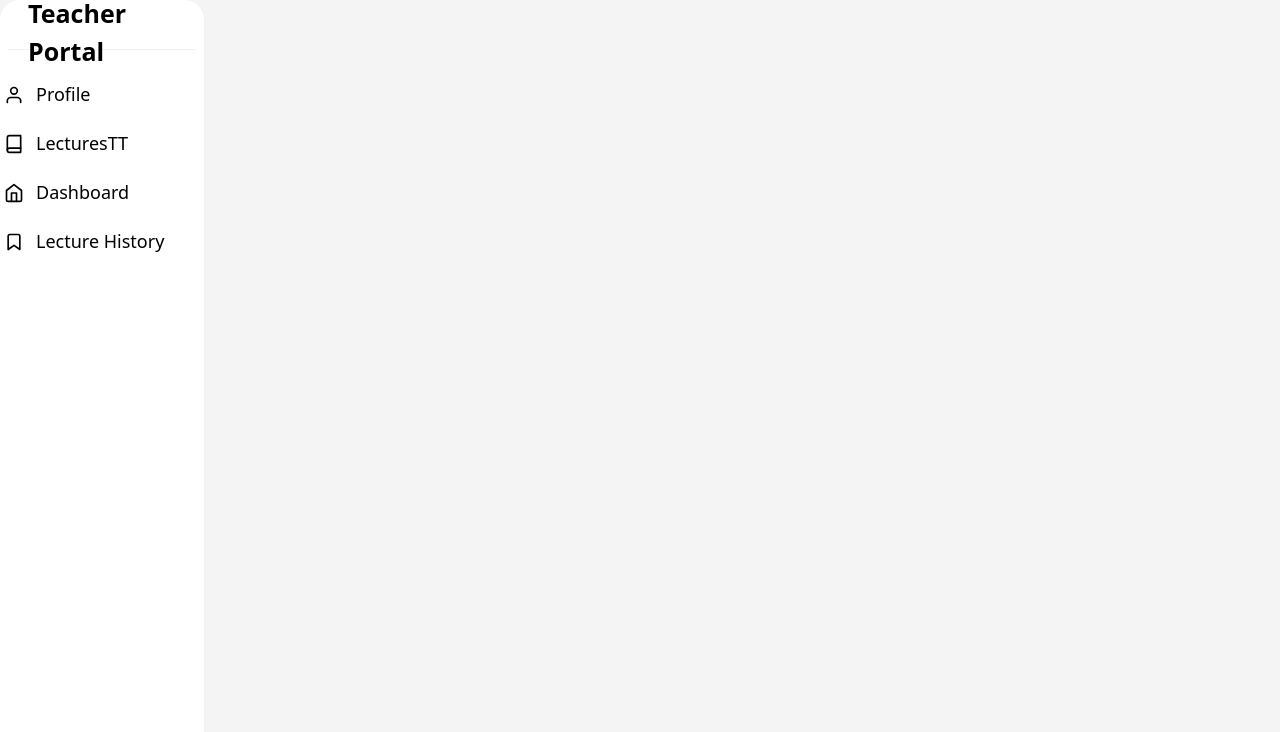
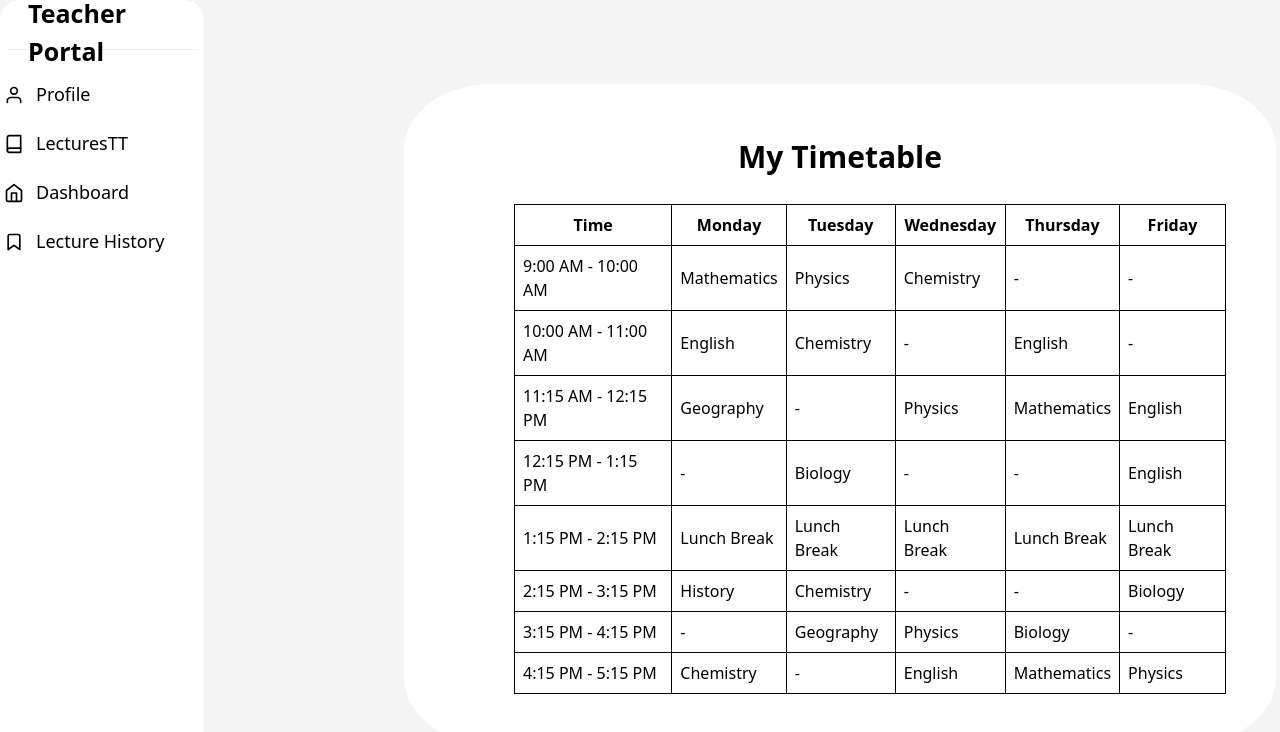
Before and after one commit to VedantKale08/FacultyPortal-MiniProject, a React (Create React App) app: page /teacherLectureTT in a window 1280 px wide. Shown: the top 732 px of the page. Built offline with nearby package versions, Linux system fonts and the light colour scheme.

Commit message:
made teachers time table

```diff
--- a/src/components/TeacherPortal/TeacherLectureTT.js
+++ b/src/components/TeacherPortal/TeacherLectureTT.js
@@ -1,11 +1,48 @@
-import React from 'react'
+import React from 'react';
 
 const TeacherLectureTT = () => {
+  // Define an array for days of the week
+  const daysOfWeek = ['Monday', 'Tuesday', 'Wednesday', 'Thursday', 'Friday'];
+
+  // Dummy data for the timetable
+  const dummyData = [
+    { time: '9:00 AM - 10:00 AM', subjects: ['Mathematics', 'Physics', 'Chemistry', '-', '-'] },
+    { time: '10:00 AM - 11:00 AM', subjects: ['English', 'Chemistry', '-', 'English', '-'] },
+    { time: '11:15 AM - 12:15 PM', subjects: ['Geography', '-', 'Physics', 'Mathematics', 'English'] },
+    { time: '12:15 PM - 1:15 PM', subjects: ['-', 'Biology', '-', '-', 'English'] },
+    { time: '1:15 PM - 2:15 PM', subjects: ['Lunch Break', 'Lunch Break', 'Lunch Break', 'Lunch Break', 'Lunch Break'] },
+    { time: '2:15 PM - 3:15 PM', subjects: ['History', 'Chemistry', '-', '-', 'Biology'] },
+    { time: '3:15 PM - 4:15 PM', subjects: ['-', 'Geography', 'Physics', 'Biology', '-'] },
+    { time: '4:15 PM - 5:15 PM', subjects: ['Chemistry', '-', 'English', 'Mathematics', 'Physics'] },
+  ];
+
   return (
-    <div>
-
+    // <div style={{justifyContent:"center", justifyItems:"center", marginLeft:"250px"}}>
+    <div style={{ marginLeft: "400px", marginTop:"80px", backgroundColor:"#ffffff", padding: "50px", borderRadius:"10%", maxWidth:"900px", minHeight:"600px" }}>
+      <h1 style={{fontWeight:"bold", fontSize:"30px", marginBottom:"10px", textAlign:"center"}}>My Timetable</h1>
+      <table style={{ borderCollapse: 'collapse', marginLeft:"60px", marginTop:"25px" }}>
+        <thead>
+          <tr>
+            <th style={{ border: '1px solid black', padding: '8px' }}>Time</th>
+            {daysOfWeek.map(day => (
+              <th key={day} style={{ border: '1px solid black', padding: '8px' }}>{day}</th>
+            ))}
+          </tr>
+        </thead>
+        <tbody>
+          {dummyData.map((item, timeIndex) => (
+            <tr key={timeIndex} style={{ border: '1px solid black' }}>
+              <td style={{ border: '1px solid black', padding: '8px' }}>{item.time}</td>
+              {item.subjects.map((subject, dayIndex) => (
+                <td key={timeIndex + '-' + dayIndex} style={{ border: '1px solid black', padding: '8px' }}>{subject}</td>
+              ))}
+            </tr>
+          ))}
+        </tbody>
+      </table>
     </div>
-  )
+    // </div>
+  );
 }
 
-export default TeacherLectureTT
+export default TeacherLectureTT;
```
